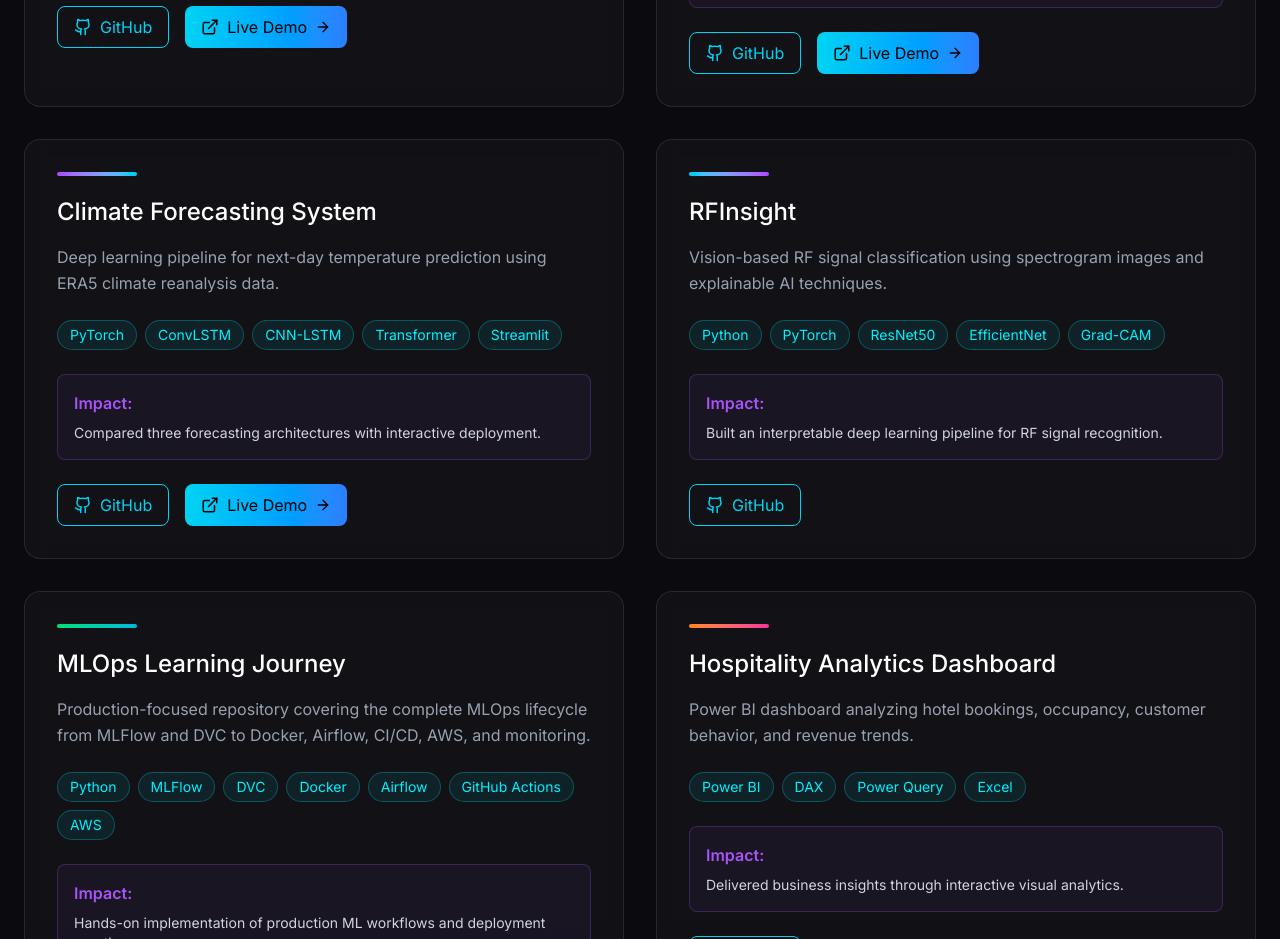
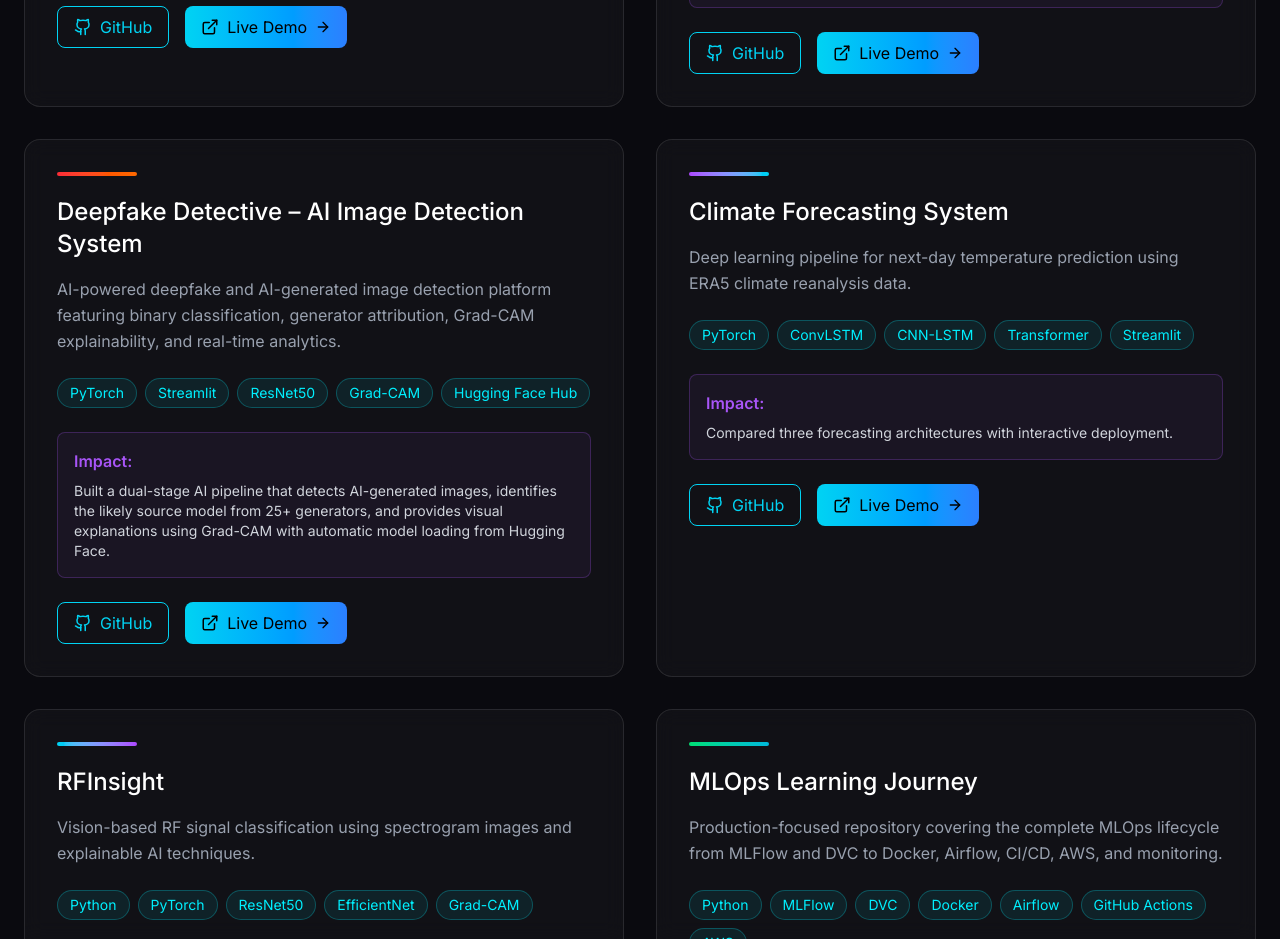
Before and after one commit to nidhidhameliya/PORTFOLIO, a React (Vite) app: page / in a window 1280 px wide. Shown: the part 2220-3159 px from the top of the page. Built offline with nearby package versions, Linux system fonts and the light colour scheme; no server answers.

Commit message:
Add Deepfake Detective project details

```diff
--- a/src/app/components/Projects.tsx
+++ b/src/app/components/Projects.tsx
@@ -25,6 +25,23 @@ const projects = [
     github: "https://github.com/nidhidhameliya/DataDesk",
     demo: "https://data-desk-pt7h9odve-nidhidhameliyas-projects.vercel.app/",
   },
+  {
+  title: "Deepfake Detective – AI Image Detection System",
+  problem:
+    "AI-powered deepfake and AI-generated image detection platform featuring binary classification, generator attribution, Grad-CAM explainability, and real-time analytics.",
+  stack: [
+    "PyTorch",
+    "Streamlit",
+    "ResNet50",
+    "Grad-CAM",
+    "Hugging Face Hub"
+  ],
+  impact:
+    "Built a dual-stage AI pipeline that detects AI-generated images, identifies the likely source model from 25+ generators, and provides visual explanations using Grad-CAM with automatic model loading from Hugging Face.",
+  gradient: "from-red-500 to-orange-500",
+  github: "https://github.com/nidhidhameliya/Deep-Fake-Detection",
+  demo: "https://deep-fake-detection-system.streamlit.app/",
+},
 
   {
     title: "Climate Forecasting System",
```
